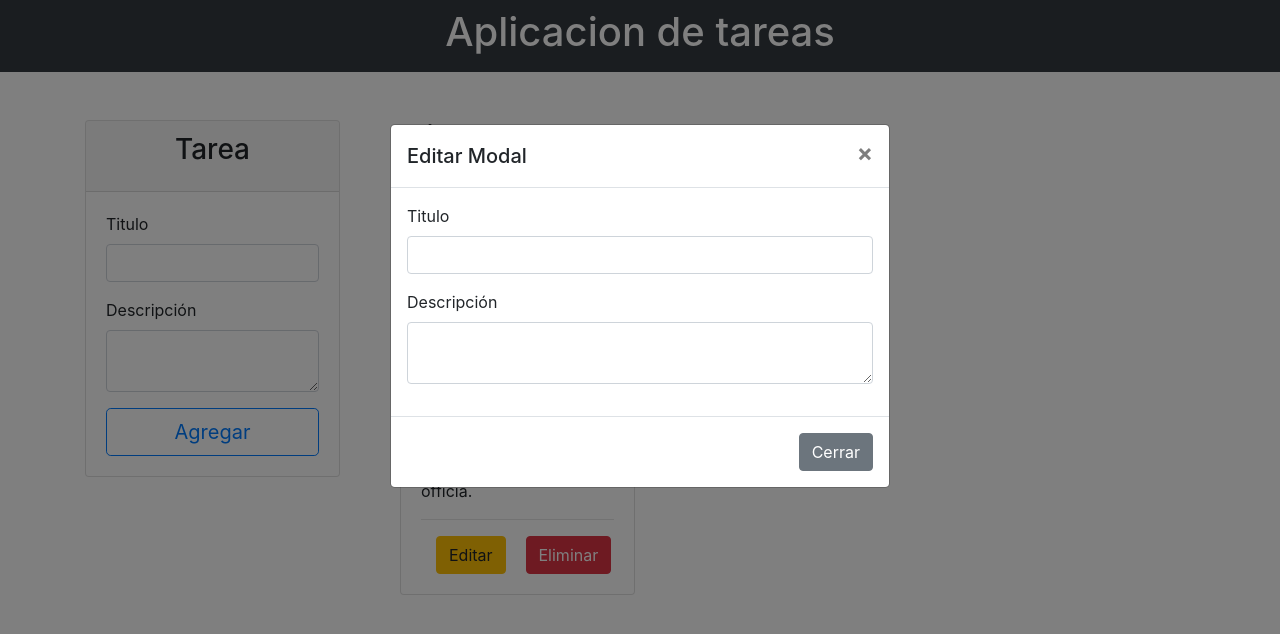
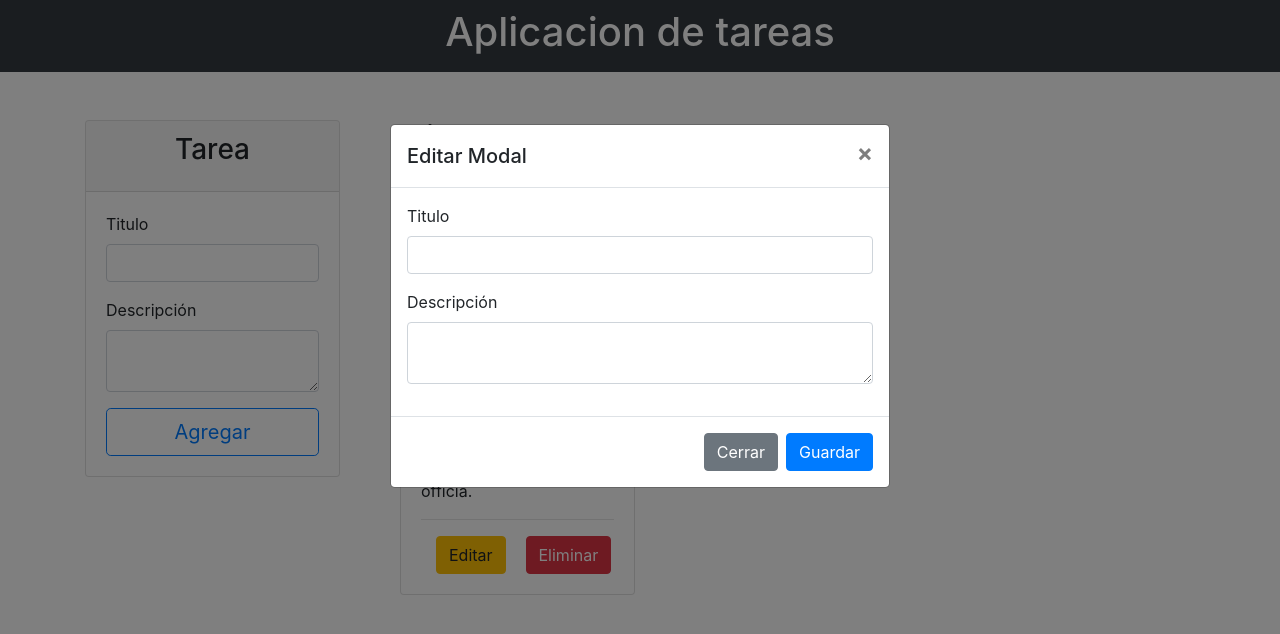
Before and after one commit to aghernandez/app-tareas, an Angular app: page / in a window 1280 px wide. Both pictures are taken after a click on the button "Editar". Shown: the top 634 px of the page. Built offline with nearby package versions, Linux system fonts and the light colour scheme.

Commit message:
Diseño final UI

```diff
--- a/src/app/components/tarea/tarea.component.html
+++ b/src/app/components/tarea/tarea.component.html
@@ -23,6 +23,7 @@
       </div>
       <div class="modal-footer">
         <button type="button" class="btn btn-secondary" data-dismiss="modal">Cerrar</button>
+        <button type="button" class="btn btn-primary" data-dismiss="modal">Guardar</button>
       </div>
     </div>
   </div>
```
